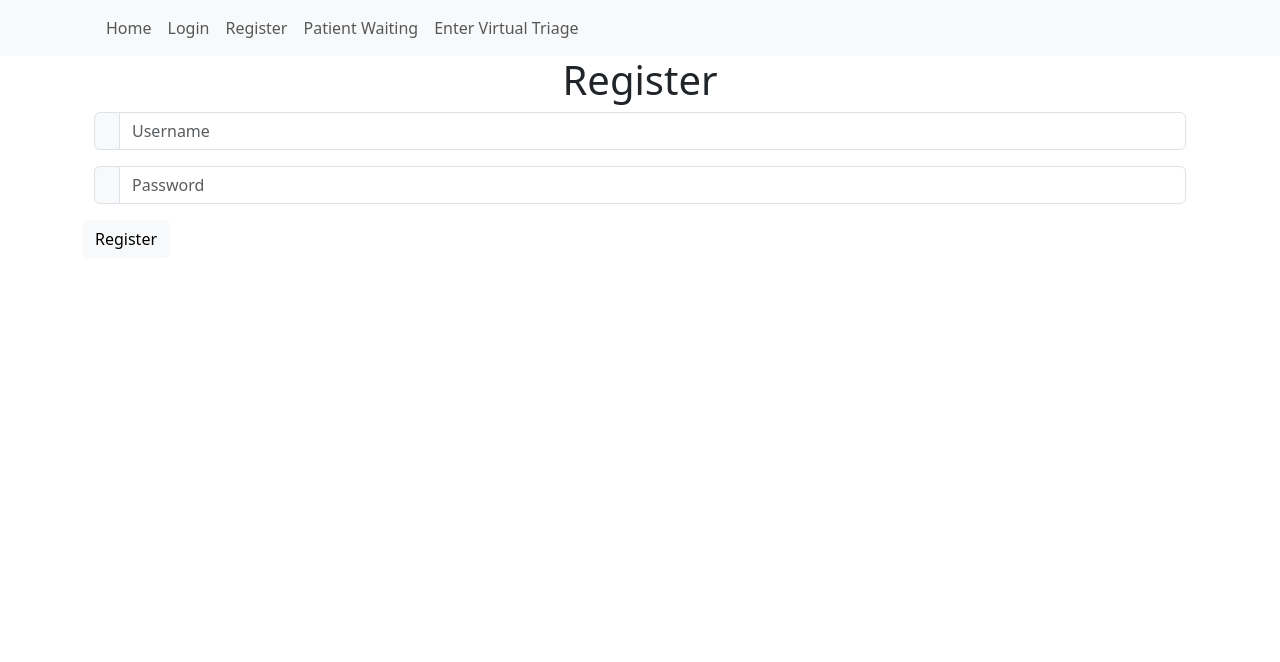
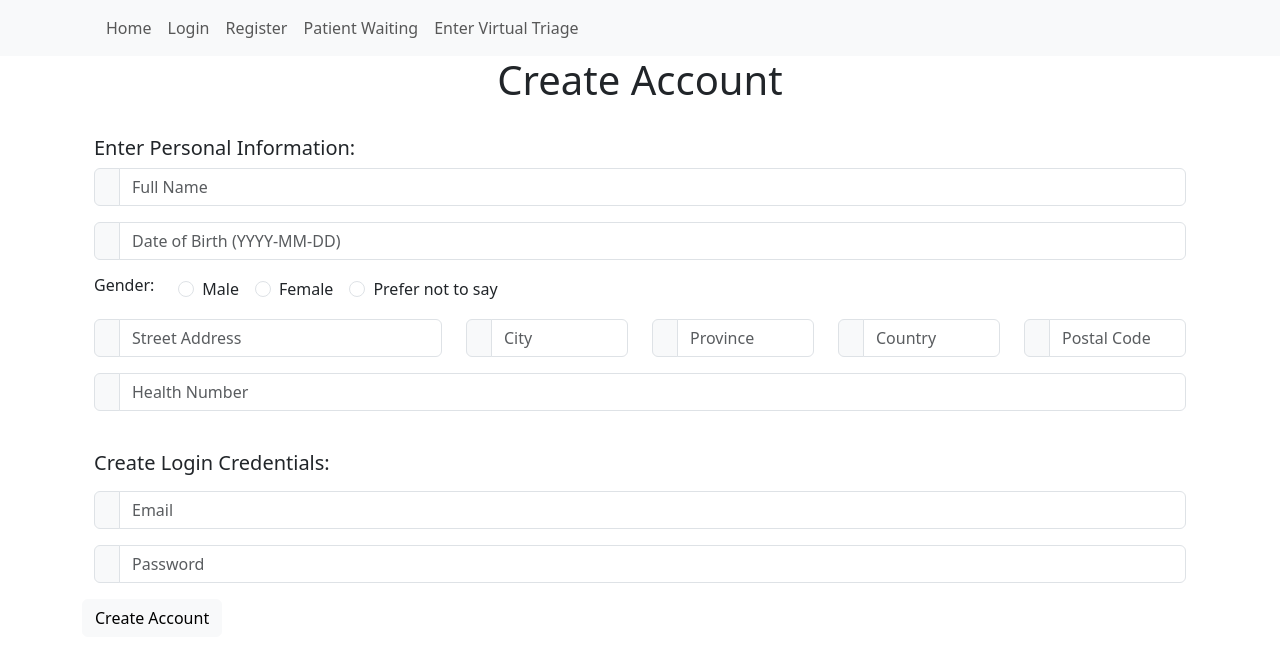
Before and after one commit to liamtannerr/Virtual-Triage-System, a React (Create React App) app in the folder app/mr_ed/: page /register in a window 1280 px wide. Shown: the top 662 px of the page. Built offline with nearby package versions, Linux system fonts and the light colour scheme.

Commit message:
Create Account

```diff
--- a/app/mr_ed/src/components/Register.js
+++ b/app/mr_ed/src/components/Register.js
@@ -9,19 +9,31 @@ import Col from 'react-bootstrap/Col';
 import Button from 'react-bootstrap/Button';
 
 function Register() {
-    const [username, setUsername] = useState('');
+    const [name, setName] = useState('');
+    const [dateOfBirth, setDateOfBirth] = useState('');
+    const [gender, setGender] = useState({
+        male: false,
+        female: false,
+        preferNotToSay: false,
+    });
+    const [streetAddress, setStreetAddress] = useState('');
+    const [city, setCity] = useState('');
+    const [province, setProvince] = useState('');
+    const [country, setCountry] = useState('');
+    const [postalCode, setPostalCode] = useState('');
+    const [healthNumber, setHealthNumber] = useState('');
     const [email, setEmail] = useState('');
     const [password, setPassword] = useState('');
     const [message, setMessage] = useState('');
     const navigate = useNavigate();
+
     const handleRegister = () => {
         // Send registration request to the backend
         axios
-            .post('http://localhost:8000/register', { username, email, password })
+            .post('http://localhost:8000/register', { name, dateOfBirth, gender, streetAddress, city, province, country, postalCode, healthNumber, email, password })
             .then(response => {
                 setMessage(response.data.message);
-                const { username, email, token } = response.data;
-                localStorage.setItem('username', username);
+                const { email, token } = response.data;
                 localStorage.setItem('email', email);
                 localStorage.setItem('token', token);
                 // Redirect to homepage using navigate
@@ -32,14 +44,20 @@ function Register() {
                 setMessage(error.response?.data?.detail || 'Error registering. Please try again.');
             });
     };
+
     return (
         <div>
             <Container>
                 <Row>
                     <Col>
-                        <h1 class="text-center">Register</h1>
+                        <h1 class="text-center">Create Account</h1>
                     </Col>
                 </Row>
+                <Row>
+                    <Col>
+                        <h2 className="mt-4 fs-5">Enter Personal Information:</h2> {/* Adds a heading with top margin */}
+                        </Col>
+                    </Row>
             </Container>
             <div>
                 <Container>
@@ -48,8 +66,148 @@ function Register() {
                             <InputGroup className="mb-3">
                                 <InputGroup.Text id="basic-addon1"></InputGroup.Text>
                                 <Form.Control
-                                    placeholder="Username"
-                                    aria-label="Username"
+                                    placeholder="Full Name"
+                                    aria-label="Full Name"
+                                    aria-describedby="basic-addon1"
+                                    onChange={e => setName(e.target.value)}
+                                />
+                            </InputGroup>
+                        </Col>
+                    </Row>
+                    <Row>
+                        <Col>
+                            <InputGroup className="mb-3">
+                                <InputGroup.Text id="basic-addon1"></InputGroup.Text>
+                                <Form.Control
+                                    placeholder="Date of Birth (YYYY-MM-DD)"
+                                    aria-label="Date of Birth (YYYY-MM-DD)"
+                                    aria-describedby="basic-addon1"
+                                    onChange={e => setDateOfBirth(e.target.value)}
+                                />
+                            </InputGroup>
+                        </Col>
+                    </Row>
+                    <Row className="align-items-center mb-3">
+                        <Col xs="auto">
+                            <h2 className="fs-6">Gender:</h2>
+                        </Col>
+                        <Col>
+                            <Form.Check
+                                inline
+                                type="radio"
+                                label="Male"
+                                name="gender"
+                                value="Male"
+                                checked={gender === 'Male'}
+                                onChange={() => setGender('Male')}
+                            />
+
+                            <Form.Check
+                                inline
+                                type="radio"
+                                label="Female"
+                                name="gender"
+                                value="Female"
+                                checked={gender === 'Female'}
+                                onChange={() => setGender('Female')}
+                            />
+
+                            <Form.Check
+                                inline
+                                type="radio"
+                                label="Prefer not to say"
+                                name="gender"
+                                value="Prefer not to say"
+                                checked={gender === 'Prefer not to say'}
+                                onChange={() => setGender('Prefer not to say')}
+                            />
+                        </Col>
+                    </Row>
+                    <Row>
+                        <Col md={4}>
+                            <InputGroup className="mb-3">
+                                <InputGroup.Text id="basic-addon1"></InputGroup.Text>
+                                <Form.Control
+                                    placeholder="Street Address"
+                                    aria-label="Street Address"
+                                    aria-describedby="basic-addon1"
+                                    onChange={e => setStreetAddress(e.target.value)}
+                                />
+                            </InputGroup>
+                        </Col>
+                        <Col md={2}>
+                            <InputGroup className="mb-3">
+                                <InputGroup.Text id="basic-addon1"></InputGroup.Text>
+                                <Form.Control
+                                    placeholder="City"
+                                    aria-label="City"
+                                    aria-describedby="basic-addon1"
+                                    onChange={e => setCity(e.target.value)}
+                                />
+                            </InputGroup>
+                        </Col>
+                        <Col md={2}>
+                            <InputGroup className="mb-3">
+                                <InputGroup.Text id="basic-addon1"></InputGroup.Text>
+                                <Form.Control
+                                    placeholder="Province"
+                                    aria-label="Province"
+                                    aria-describedby="basic-addon1"
+                                    onChange={e => setProvince(e.target.value)}
+                                />
+                            </InputGroup>
+                        </Col>
+                        <Col md={2}>
+                            <InputGroup className="mb-3">
+                                <InputGroup.Text id="basic-addon1"></InputGroup.Text>
+                                <Form.Control
+                                    placeholder="Country"
+                                    aria-label="Country"
+                                    aria-describedby="basic-addon1"
+                                    onChange={e => setCountry(e.target.value)}
+                                />
+                            </InputGroup>
+                        </Col>
+                        <Col md={2}>
+                            <InputGroup className="mb-3">
+                                <InputGroup.Text id="basic-addon1"></InputGroup.Text>
+                                <Form.Control
+                                    placeholder="Postal Code"
+                                    aria-label="Postal Code"
+                                    aria-describedby="basic-addon1"
+                                    onChange={e => setPostalCode(e.target.value)}
+                                />
+                            </InputGroup>
+                        </Col>
+                    </Row>
+                    <Row>
+                        <Col>
+                            <InputGroup className="mb-3">
+                                <InputGroup.Text id="basic-addon1"></InputGroup.Text>
+                                <Form.Control
+                                    placeholder="Health Number"
+                                    aria-label="Health Number"
+                                    aria-describedby="basic-addon1"
+                                    onChange={e => setHealthNumber(e.target.value)}
+                                />
+                            </InputGroup>
+                        </Col>
+                    </Row>
+
+                    {/* Heading for Create Login Credentials */}
+                    <Row>
+                        <Col>
+                            <h2 className="mt-4 fs-5">Create Login Credentials:</h2> {/* Adds a heading with top margin */}
+                        </Col>
+                    </Row>
+
+                    <Row className="mt-2">
+                        <Col>
+                            <InputGroup className="mb-3">
+                                <InputGroup.Text id="basic-addon1"></InputGroup.Text>
+                                <Form.Control
+                                    placeholder="Email"
+                                    aria-label="Email"
                                     aria-describedby="basic-addon1"
                                     onChange={e => setEmail(e.target.value)}
                                 />
@@ -70,7 +228,7 @@ function Register() {
                         </Col>
                     </Row>
                 </Container>
-                <Button variant="light" onClick={handleRegister} >Register</Button>{' '}
+                <Button variant="light" onClick={handleRegister} >Create Account</Button>{' '}
                 {message && <p>{message}</p>}
             </div>
         </div>
```
Also changed, not shown: 1 other file (tests, documents, lock files or other folders).
